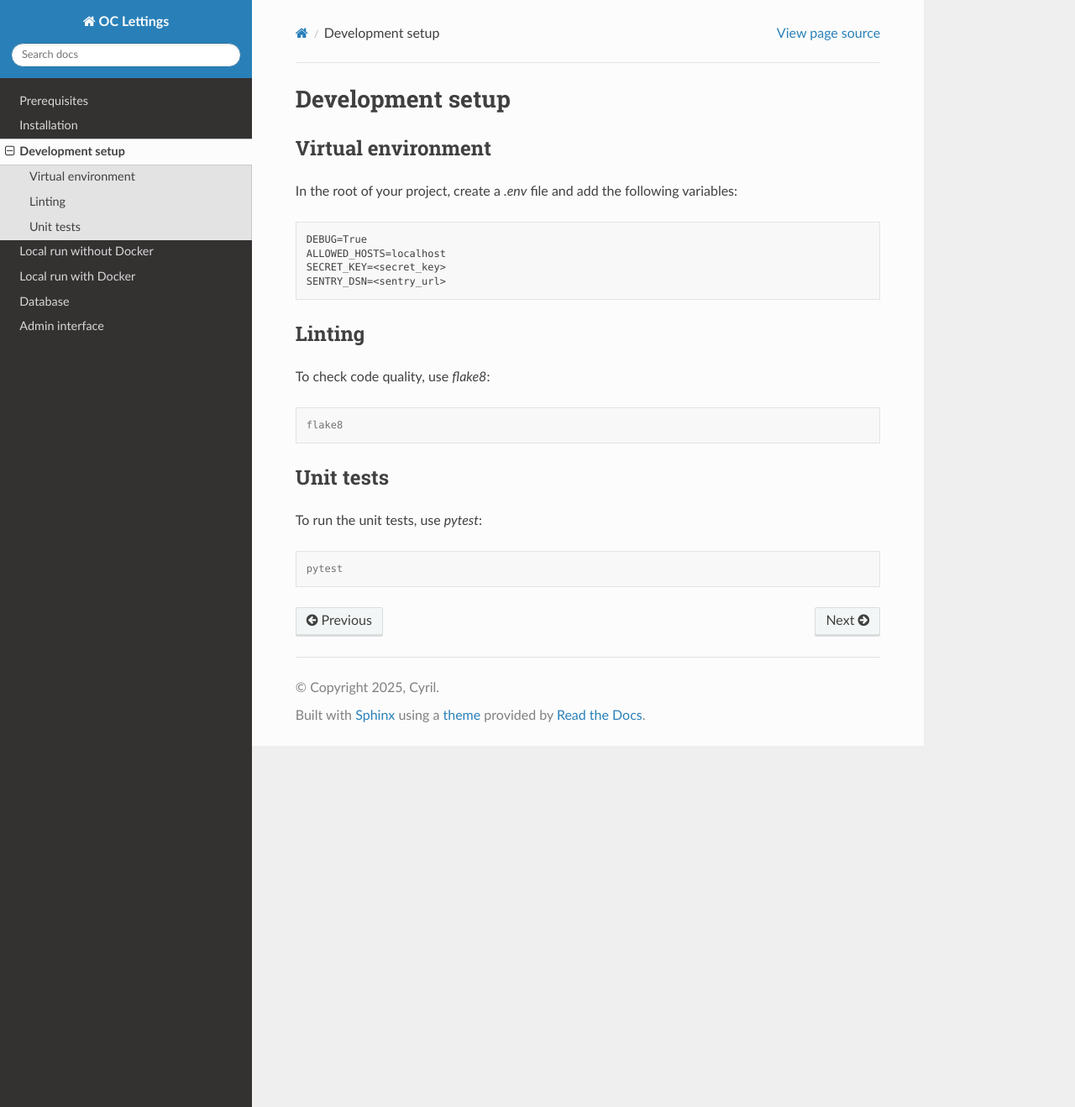
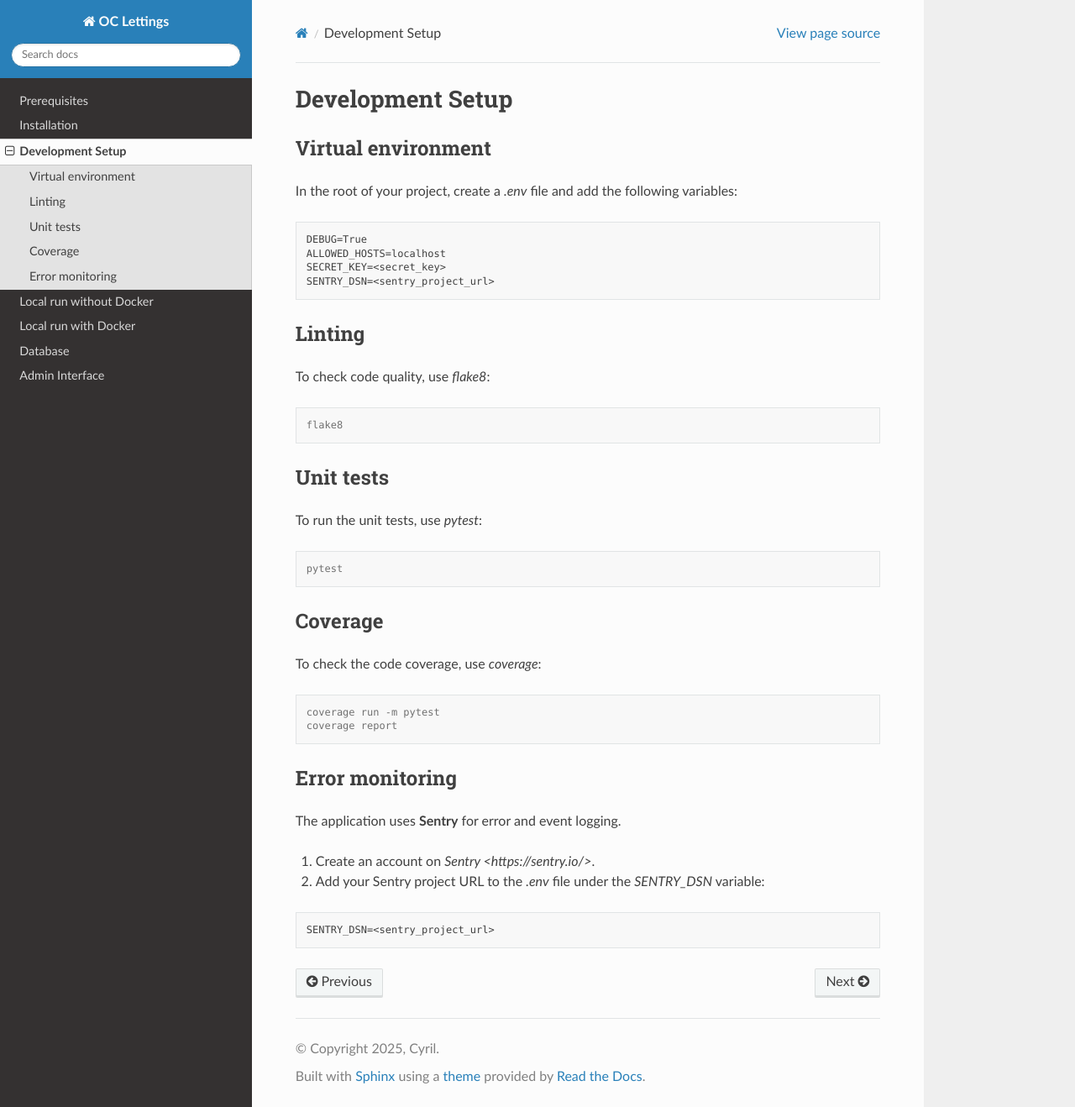
Before and after one commit to Cyrilebl/rtd-orange_county_lettings, a Sphinx documentation site: the page built from docs/source/development_setup.rst, in a window 1280 px wide and 1318 px high. Shown: the whole window at 84% size. Built offline with Sphinx 7.4.7 and the Read the Docs theme 3.1.0, drawn with Linux system fonts in a browser that asks for light colours.

Commit message:
add coverage and error monitoring section

```diff
--- a/docs/source/admin_interface.rst
+++ b/docs/source/admin_interface.rst
@@ -1,4 +1,4 @@
-Admin interface
+Admin Interface
 ===============
 
 To access the admin interface, follow these steps:
--- a/docs/source/development_setup.rst
+++ b/docs/source/development_setup.rst
@@ -39,3 +33,27 @@
 .. code-block:: console
 
    pytest
+
+
+Coverage
+--------
+
+To check the code coverage, use `coverage`:
+
+.. code-block:: console
+
+   coverage run -m pytest
+   coverage report
+
+
+Error monitoring
+----------------
+
+The application uses **Sentry** for error and event logging.
+
+1. Create an account on `Sentry <https://sentry.io/>`.
+2. Add your Sentry project URL to the `.env` file under the `SENTRY_DSN` variable:
+
+.. code-block:: text
+
+   SENTRY_DSN=<sentry_project_url>
--- a/docs/source/installation.rst
+++ b/docs/source/installation.rst
@@ -1,8 +1,6 @@
 Installation
 ============
 
-
-.. _clone-repo:
 
 Clone the repository
 --------------------
@@ -12,8 +10,6 @@
    git clone https://gitlab.com/tidebryt/orange-county-lettings.git
    cd orange_county_lettings
 
-
-.. _create-virtualenv:
 
 Create and activate the virtual environment
 -------------------------------------------
@@ -33,8 +29,6 @@
    source env/bin/activate
 
 
-.. _install-dependencies:
-
 Install dependencies
 --------------------
 
--- a/docs/source/local_run_with_docker.rst
+++ b/docs/source/local_run_with_docker.rst
@@ -9,10 +9,7 @@
 
 Then, open `http://localhost:8000/` in a web browser.
 
-Managing the Container
-----------------------
-
-Use the following commands to manage the Docker container:
+To manage the Docker container, use the following commands:
 
 - **Stop the container**:
 
```
Also changed, not shown: other parts of docs/source/development_setup.rst (+2 -8 lines).
